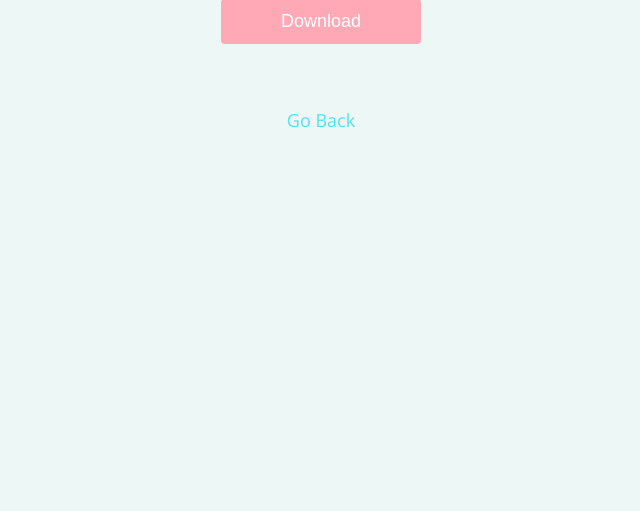
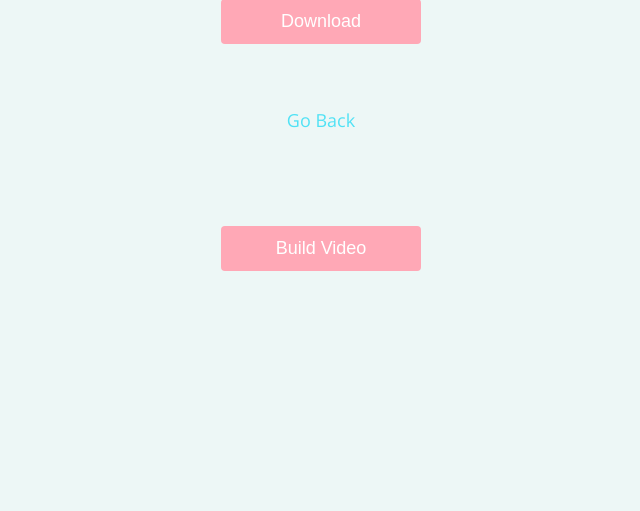
Before and after one commit to Dripper7/SWE_SchildbeckStiblHeld, a Flask app: template multiple_file_upload/templates/download-multiple.html in a window 1280 px wide. Shown: the part 124-635 px from the top of the page, without its empty margins (319-959 px from the left). Run offline with Flask 2, Linux system fonts and the light colour scheme; the template is opened without the code that fills it, so the values that code supplies are empty.

Commit message:
video somehow wont work with browser

```diff
--- a/multiple_file_upload/main.py
+++ b/multiple_file_upload/main.py
@@ -7,7 +7,8 @@ from app import app
 from flask import Flask, request, redirect, jsonify, render_template
 from werkzeug.utils import secure_filename
 from flask import send_file
-
+import subprocess
+from pathlib import Path
 
 ALLOWED_EXTENSIONS = set(['txt', 'pdf', 'png', 'jpg', 'jpeg', 'gif'])
 
@@ -63,22 +64,33 @@ def upload_file():
 def download_file():
 	#get app path
 	app_path = os.path.dirname(os.path.abspath(__file__))
-	#get all files in uploads
-	files = os.listdir(os.path.join(app_path, app.config['UPLOAD_FOLDER']))
-	#download_path
 	download_path = os.path.join(app_path, app.config['UPLOAD_FOLDER'])
-	#get all files in uploads
-	files = os.listdir(download_path)
-	#delete all zip files in download path
-	for file2 in files:
-		if file2.endswith('.zip'):
-			os.remove(os.path.join(download_path, file2))
 	#zip all files
 	zip_file = shutil.make_archive(base_name='AllUploadedImages', format='zip', base_dir=os.chdir(app_path), root_dir=os.chdir(download_path))
 	return send_file(os.path.join(app_path, app.config['UPLOAD_FOLDER'], zip_file), as_attachment=True)
+
+#route for build video with ffmpeg
+@app.route('/build', methods=['GET'])
+def build():
+	fps = 25
+	#upload folder full path
+	app_path = os.path.dirname(os.path.abspath(__file__))
+	download_path = os.path.join(app_path, app.config['UPLOAD_FOLDER'])
+	for i in range(1, 2+1):
+		#input directory
+		input_file = os.path.join(str(Path(__file__).parent), '{:02d}.png'.format(i))
+		#output_file = os.chdir(os.path.join(str(Path(__file__).parent),  'output.mp4'))
+		subprocess.call(['ffmpeg', '-framerate', str(fps), '-i', os.chdir(input_file) , '-c:v', 'libx264', '-profile:v', 'high', '-crf', '20', '-pix_fmt', 'yuv420p', 'output.mp4'])
+
+
+
 
 
 
 if __name__ == "__main__":
     #app.run()
     app.run(host='0.0.0.0', port=5000, debug=True)
+
+
+
+#subprocess.call(['ffmpeg', '-framerate', str(fps), '-i', 'uploads/%d.jpg', '-c:v', 'libx264', '-r', '30', '-pix_fmt', 'yuv420p', 'output.mp4'])
--- a/multiple_file_upload/templates/download-multiple.html
+++ b/multiple_file_upload/templates/download-multiple.html
@@ -88,6 +88,11 @@
         <br><br />
         <a href="../templates/index.html">Go Back</a>
     </form>
+    <br><br />
+
+    <form action="http://localhost:5000/build" method="get">
+        <input type="submit" value="Build Video">
+    </form>
     <div class="footer-container">
         <div class="footer-text">
             Authors: Stiebl, Schildbeck, Held
```
Also changed, not shown: multiple_file_upload/uploads/01.png (added), 1 other file.
